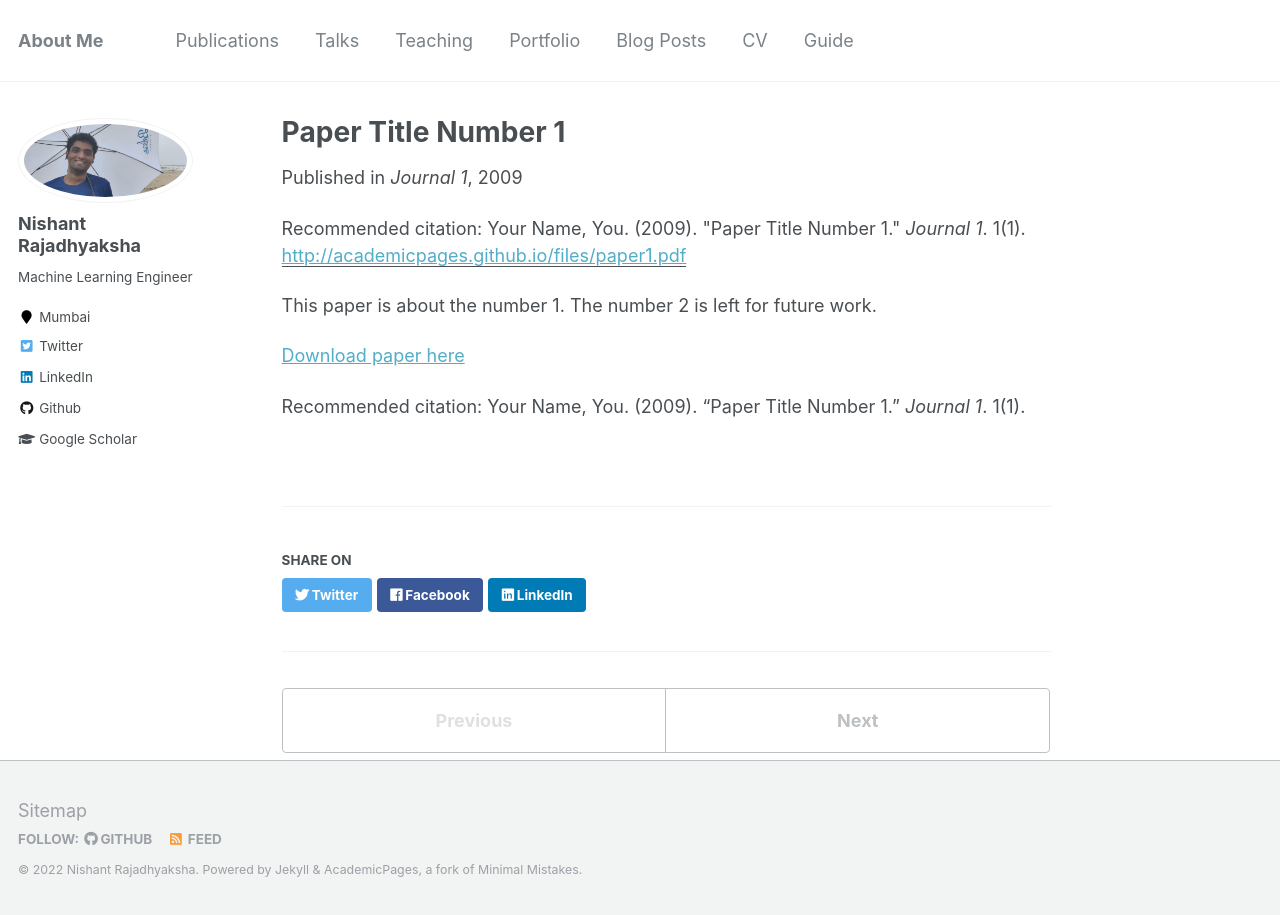
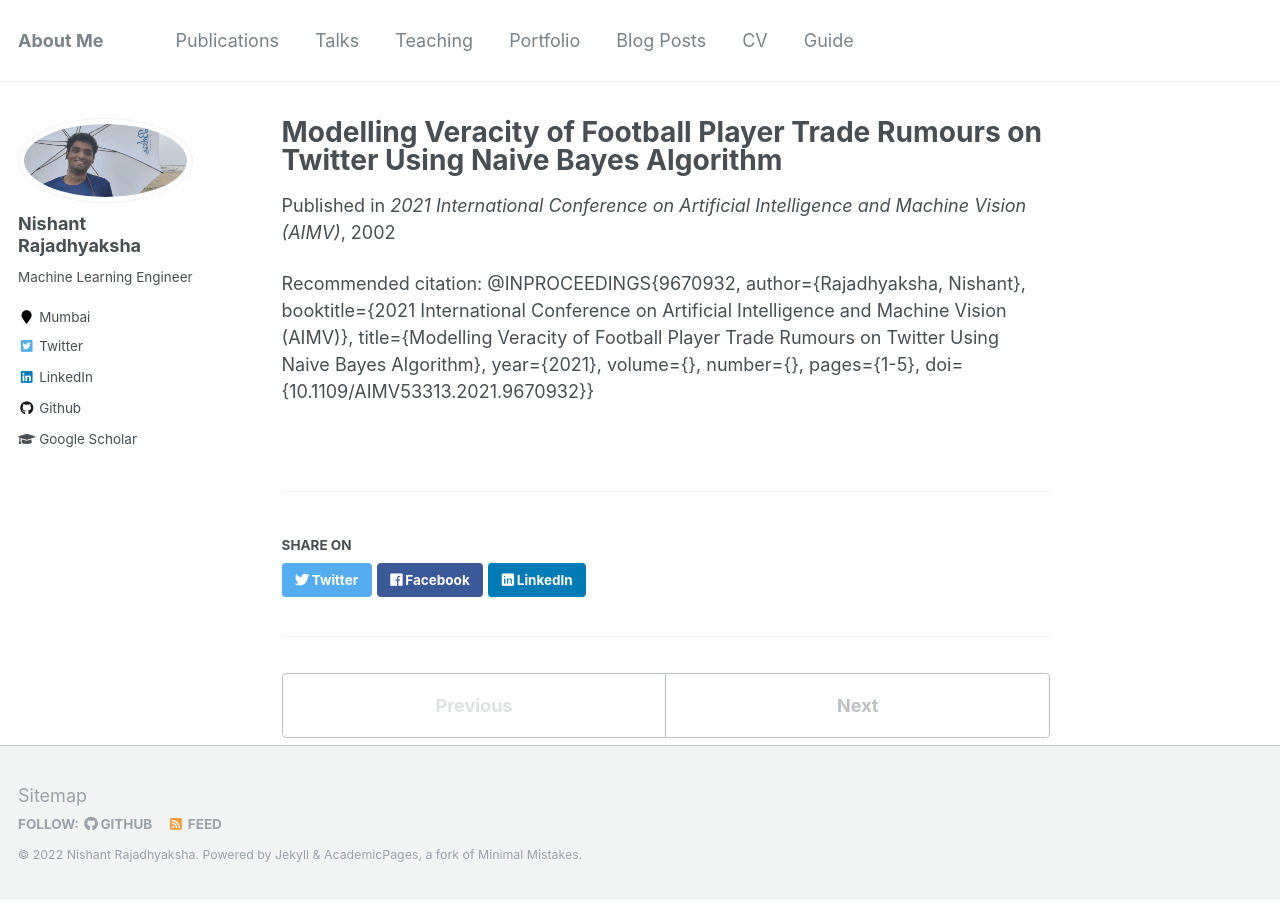
Before and after one commit to nishant42491/nishant42491.github.io, a Jekyll site: the page built from _publications/2009-10-01-paper-title-number-1.md, in a window 1280 px wide. Built offline with Jekyll 4.4.1, drawn with Linux system fonts in a browser that asks for light colours.

Commit message:
Update 2009-10-01-paper-title-number-1.md

```diff
--- a/_publications/2009-10-01-paper-title-number-1.md
+++ b/_publications/2009-10-01-paper-title-number-1.md
@@ -1,15 +1,18 @@
 ---
-title: "Paper Title Number 1"
+title: "Modelling Veracity of Football Player Trade Rumours on Twitter Using Naive Bayes Algorithm"
 collection: publications
 permalink: /publication/2009-10-01-paper-title-number-1
-excerpt: 'This paper is about the number 1. The number 2 is left for future work.'
-date: 2009-10-01
-venue: 'Journal 1'
-paperurl: 'http://academicpages.github.io/files/paper1.pdf'
-citation: 'Your Name, You. (2009). &quot;Paper Title Number 1.&quot; <i>Journal 1</i>. 1(1).'
+excerpt: 'Twitter today has become one of the most influential social media application in our world.'
+date: 2002-01-10
+venue: '2021 International Conference on Artificial Intelligence and Machine Vision (AIMV)'
+paperurl: ''
+citation: '@INPROCEEDINGS{9670932,
+  author={Rajadhyaksha, Nishant},
+  booktitle={2021 International Conference on Artificial Intelligence and Machine Vision (AIMV)},
+  title={Modelling Veracity of Football Player Trade Rumours on Twitter Using Naive Bayes Algorithm},
+  year={2021},
+  volume={},
+  number={},
+  pages={1-5},
+  doi={10.1109/AIMV53313.2021.9670932}}'
 ---
-This paper is about the number 1. The number 2 is left for future work.
-
-[Download paper here](http://academicpages.github.io/files/paper1.pdf)
-
-Recommended citation: Your Name, You. (2009). "Paper Title Number 1." <i>Journal 1</i>. 1(1).
```
